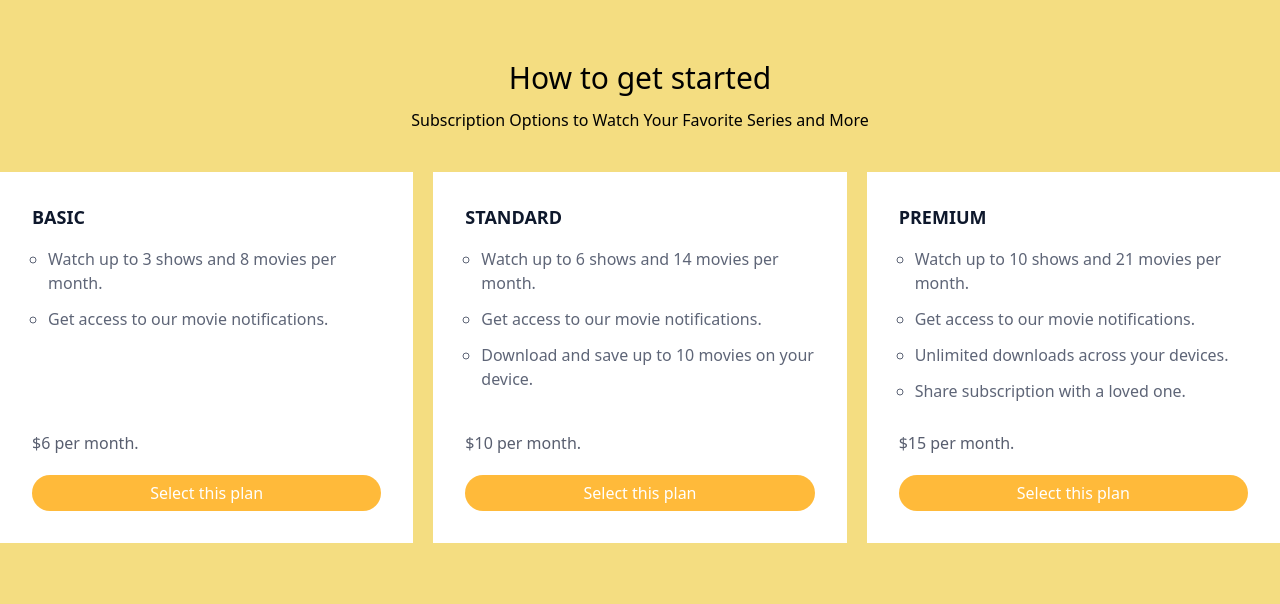
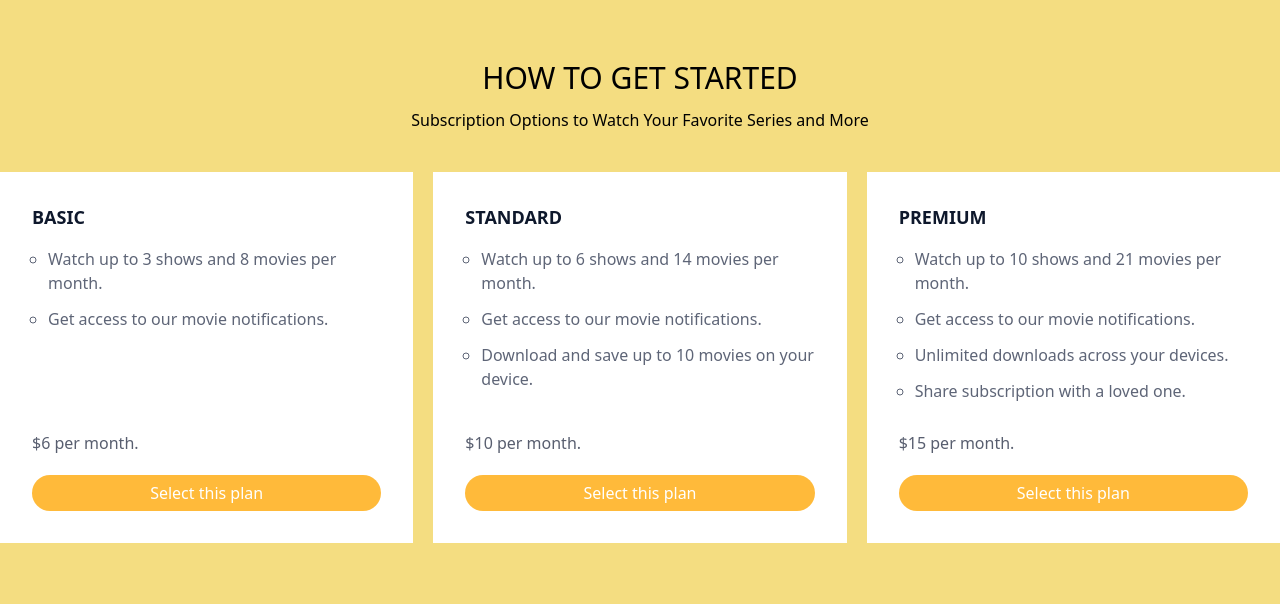
Before and after one commit to VanessaVincentF1/FLIXIA, a plain HTML site: page index.html in a window 1280 px wide. Shown: the part 998-1602 px from the top of the page. Drawn offline with nearby package versions, Linux system fonts and the light colour scheme.

Commit message:
Add files via upload

```diff
--- a/index.html
+++ b/index.html
@@ -139,7 +139,7 @@
       </section>
       <section>
         <div class="container mb-16">
-          <h3 class="text-center text-3xl">How to get started</h3>
+          <h3 class="text-center text-3xl">HOW TO GET STARTED</h3>
           <p class="text-center font-thin py-3 mb-7">
             Subscription Options to Watch Your Favorite Series and More
           </p>
@@ -224,11 +224,11 @@
             </div>
           </div>
         </div>
-          <div class="form__container">
-            <input type="email" class="email__input" placeholder=" " />
-            <label class="email__label">EMAIL</label>
-          </div>
-            <button type="primary">Submit</button>
+        <div class="form__container">
+          <input type="email" class="email__input" placeholder=" " />
+          <label class="email__label">EMAIL</label>
+        </div>
+        <button type="primary">Submit</button>
       </section>
     </main>
     <footer>
```
